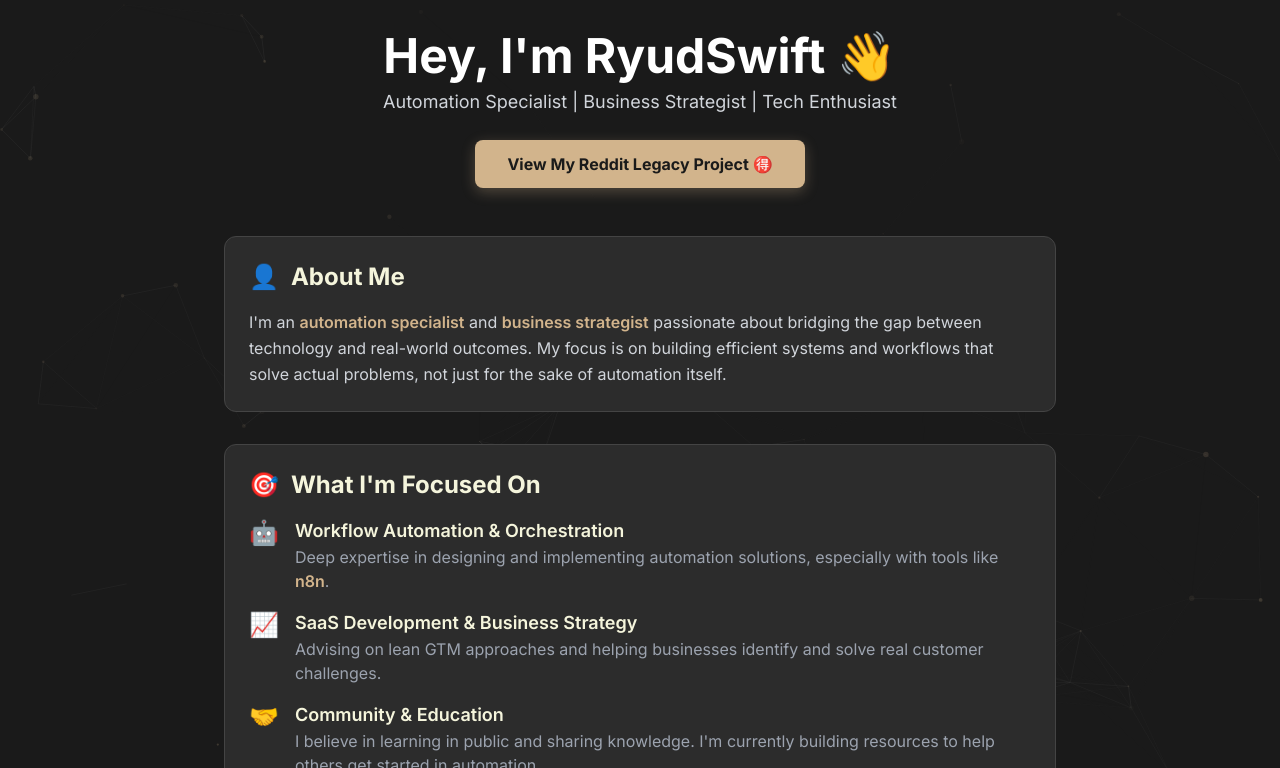
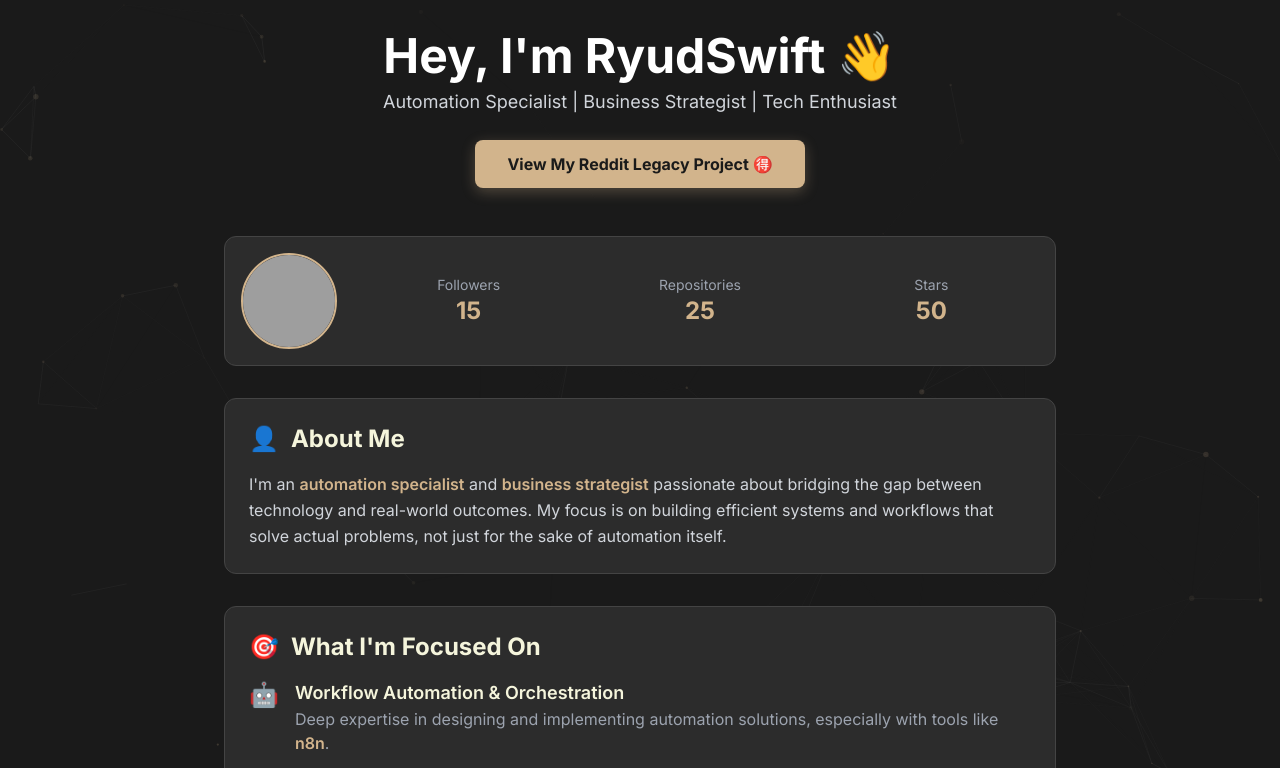
Before and after one commit to ryudswift/Profile, a plain HTML site: page index.html in a window 1280 px wide. Shown: the top 768 px of the page. Drawn offline with nearby package versions, Linux system fonts and the light colour scheme; grey boxes are pictures that could not be loaded.

Commit message:
Update index.html
added stats badge

```diff
--- a/index.html
+++ b/index.html
@@ -59,12 +59,13 @@
             left: 100%;
         }
         /* Staggered animation delays */
-        .animated-card:nth-of-type(1) { animation-delay: 0.2s; }
-        .animated-card:nth-of-type(2) { animation-delay: 0.4s; }
-        .animated-card:nth-of-type(3) { animation-delay: 0.6s; }
-        .animated-card:nth-of-type(4) { animation-delay: 0.8s; }
-        .animated-card:nth-of-type(5) { animation-delay: 1.0s; }
-        .animated-card:nth-of-type(6) { animation-delay: 1.2s; }
+        main > .animated-card:nth-of-type(1) { animation-delay: 0.2s; }
+        main > .animated-card:nth-of-type(2) { animation-delay: 0.4s; }
+        main > .animated-card:nth-of-type(3) { animation-delay: 0.6s; }
+        main > .animated-card:nth-of-type(4) { animation-delay: 0.8s; }
+        main > .animated-card:nth-of-type(5) { animation-delay: 1.0s; }
+        main > .animated-card:nth-of-type(6) { animation-delay: 1.2s; }
+        main > .animated-card:nth-of-type(7) { animation-delay: 1.4s; }
 
         @keyframes fadeIn {
             to {
@@ -128,6 +129,29 @@
         </header>
 
         <main class="space-y-8">
+            <!-- GitHub Profile Card -->
+            <section class="animated-card p-4">
+                <div class="flex flex-col sm:flex-row items-center space-y-4 sm:space-y-0 sm:space-x-6">
+                    <div class="flex-shrink-0">
+                        <img class="w-24 h-24 rounded-full border-2 border-[#d2b48c]" src="https://github.com/ryudswift.png" alt="RyudSwift GitHub Avatar" onerror="this.style.display='none'">
+                    </div>
+                    <div class="grid grid-cols-2 sm:grid-cols-3 gap-x-4 gap-y-4 w-full text-center">
+                        <div>
+                            <p class="text-sm text-gray-400">Followers</p>
+                            <p class="text-2xl font-bold highlight">15</p>
+                        </div>
+                        <div>
+                            <p class="text-sm text-gray-400">Repositories</p>
+                            <p class="text-2xl font-bold highlight">25</p>
+                        </div>
+                        <div>
+                            <p class="text-sm text-gray-400">Stars</p>
+                            <p class="text-2xl font-bold highlight">50</p>
+                        </div>
+                    </div>
+                </div>
+            </section>
+
             <!-- About Me -->
             <section class="animated-card">
                 <h2 class="text-2xl font-bold mb-4 flex items-center"><span class="icon">👤</span> About Me</h2>
```
